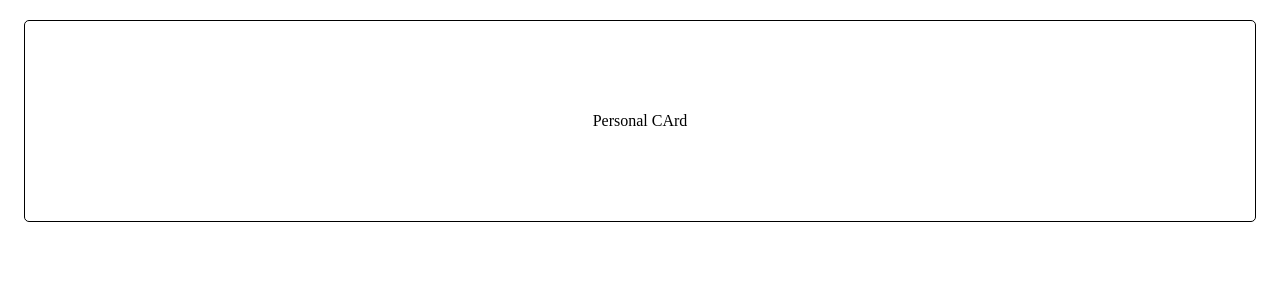
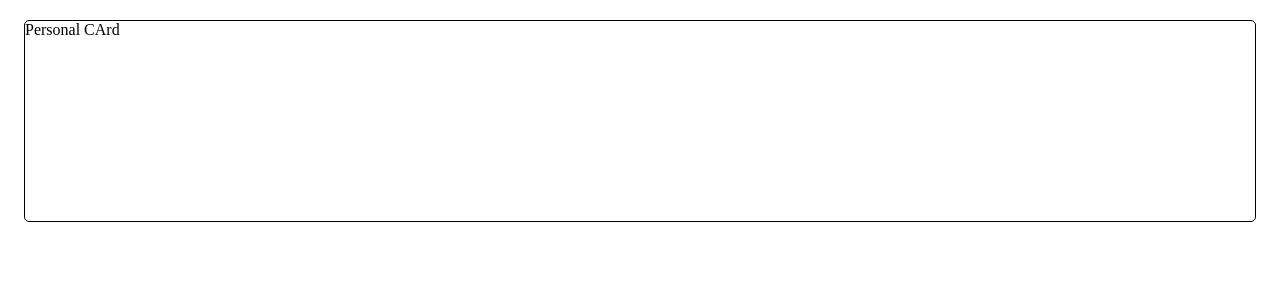
Before and after one commit to apaul76/nextproject, a Next.js app: page /Dashboard in a window 1280 px wide. Shown: the top 300 px of the page. Built offline with nearby package versions, Linux system fonts and the light colour scheme.

Commit message:
new changes

```diff
--- a/styles/components/PersonalCards.style.js
+++ b/styles/components/PersonalCards.style.js
@@ -8,9 +8,6 @@ background: #ffff;
 border-radius: 5px;
 height: 200px;
 width: 100%;
-color: black;
-align-items: center;
-justify-content: center;
 `
 
 export {
--- /dev/null
+++ b/styles/globals/globalStyle.style.js
@@ -0,0 +1,17 @@
+import styled, {createGlobalStyle} from "styled-components";
+
+const GlobalStyle = createGlobalStyle `
+    body{
+        margin:0px;
+        background: #1f2d7c;
+        color:#ffff;
+        & #simple-popover{
+            & .MuiPopover-paper{
+                background:#ffff!important;
+                overflow:unset!important;
+                border:1px solid white;
+            }
+        }
+    }
+`
+export default GlobalStyle
```
Also changed, not shown: 1 other file (tests, documents, lock files or other folders).
